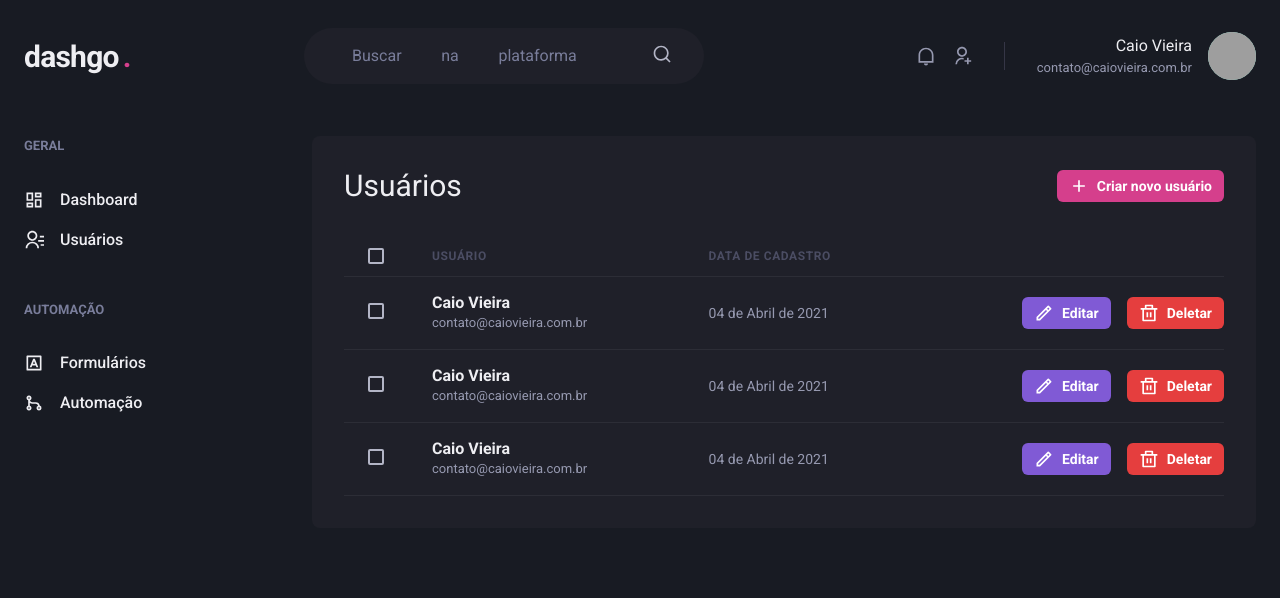
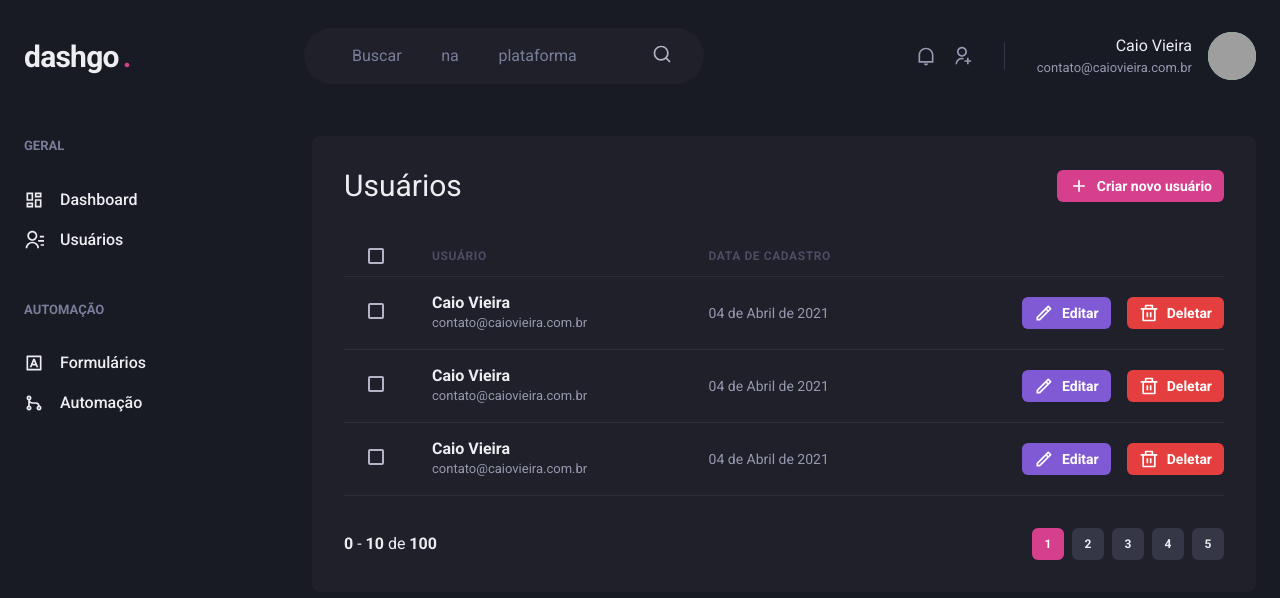
Before and after one commit to cvieira850/dashgo, a Next.js app: page /users in a window 1280 px wide. Shown: the top 598 px of the page. Built offline with nearby package versions, Linux system fonts and the light colour scheme; grey boxes are pictures that could not be loaded.

Commit message:
feat: pagination

```diff
--- /dev/null
+++ b/src/components/Pagination.tsx
@@ -0,0 +1,76 @@
+import { Box, Button, Stack } from "@chakra-ui/react";
+
+export function Pagination() {
+  return (
+    <Stack
+      direction="row"
+      mt="8"
+      justify="space-between"
+      align="center"
+      spacing="6"
+    >
+      <Box>
+        <strong>0</strong> - <strong>10</strong> de <strong>100</strong>
+      </Box>
+      <Stack direction="row" spacing="2">
+        <Button
+          size="sm"
+          fontSize="xs"
+          width="4"
+          colorScheme="pink"
+          disabled
+          _disabled={{
+            bgColor: 'pink.500',
+            cursor: 'default'
+          }}
+        >
+          1
+        </Button>
+        <Button
+          size="sm"
+          fontSize="xs"
+          width="4"
+          bgColor="gray.700"
+          _hover={{
+            bg: 'gray.500'
+          }}
+        >
+          2
+        </Button>
+        <Button
+          size="sm"
+          fontSize="xs"
+          width="4"
+          bgColor="gray.700"
+          _hover={{
+            bg: 'gray.500'
+          }}
+        >
+          3
+        </Button>
+        <Button
+          size="sm"
+          fontSize="xs"
+          width="4"
+          bgColor="gray.700"
+          _hover={{
+            bg: 'gray.500'
+          }}
+        >
+          4
+        </Button>
+        <Button
+          size="sm"
+          fontSize="xs"
+          width="4"
+          bgColor="gray.700"
+          _hover={{
+            bg: 'gray.500'
+          }}
+        >
+          5
+        </Button>
+      </Stack>
+    </Stack>
+  )
+}
--- a/src/pages/users/index.tsx
+++ b/src/pages/users/index.tsx
@@ -1,6 +1,7 @@
 import { Box,Button,Checkbox,Flex, Heading, HStack, Icon, Table, Tbody, Td, Text, Th, Thead, Tr } from '@chakra-ui/react'
 import { RiAddLine, RiDeleteBinLine, RiPencilLine } from 'react-icons/ri'
 import { Header } from '../../components/Header'
+import { Pagination } from '../../components/Pagination'
 import { Sidebar } from '../../components/Sidebar'
 
 export default function UserList() {
@@ -148,6 +149,8 @@ export default function UserList() {
               </Tr>
             </Tbody>
           </Table>
+
+          <Pagination />
         </Box>
       </Flex>
     </Box>
```
